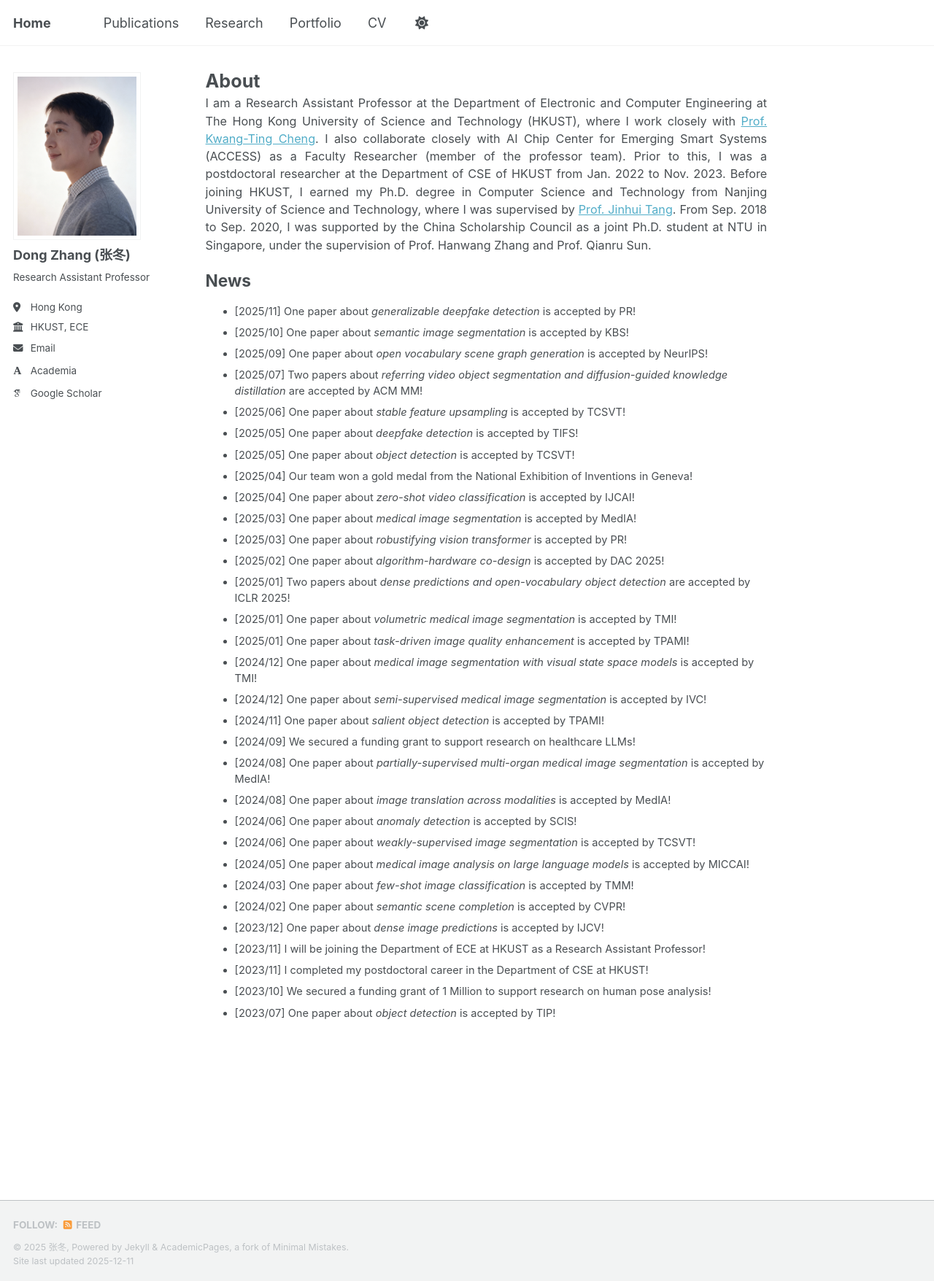
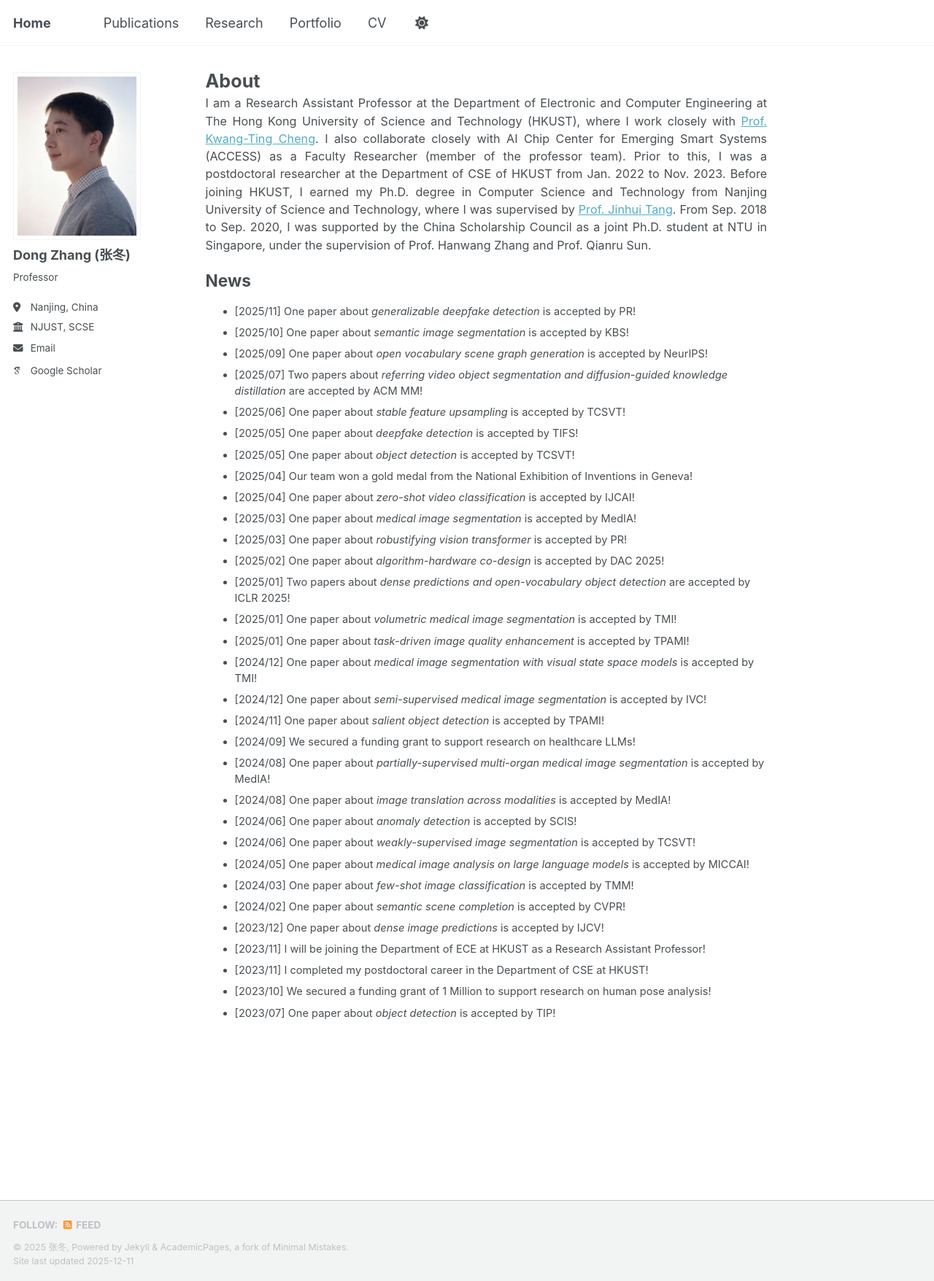
Before and after one commit to dongzhang89/dongzhang89.github.io, a Jekyll site: the page built from _pages/about.md, in a window 1280 px wide. Shown: the whole page at 73% size. Built offline with Jekyll 4.4.1, drawn with Linux system fonts in a browser that asks for light colours; some web fonts are replaced; a script that is not in the unit is left out.

Commit message:
Update _config.yml

```diff
--- a/_config.yml
+++ b/_config.yml
@@ -26,14 +26,14 @@ author:
   avatar           : "dong.png"
   name             : "Dong Zhang (张冬)"
   pronouns         : # example: "she/her"
-  bio              : "Research Assistant Professor"
-  location         : "Hong Kong"
-  employer         : "HKUST, ECE"
+  bio              : "Professor"
+  location         : "Nanjing, China"
+  employer         : "NJUST, SCSE"
   uri              : # URL
   email            : "dongz@ust.hk"
 
   # Academic websites
-  academia         : https://ece.hkust.edu.hk/dongz
+  academia         : # https://ece.hkust.edu.hk/dongz
   arxiv            : # URL - Update with the correct link to your profile
   googlescholar    : "https://scholar.google.com/citations?user=zxVy7sIAAAAJ&hl=zh-CN"
   inspire-hep      : # URL
```
